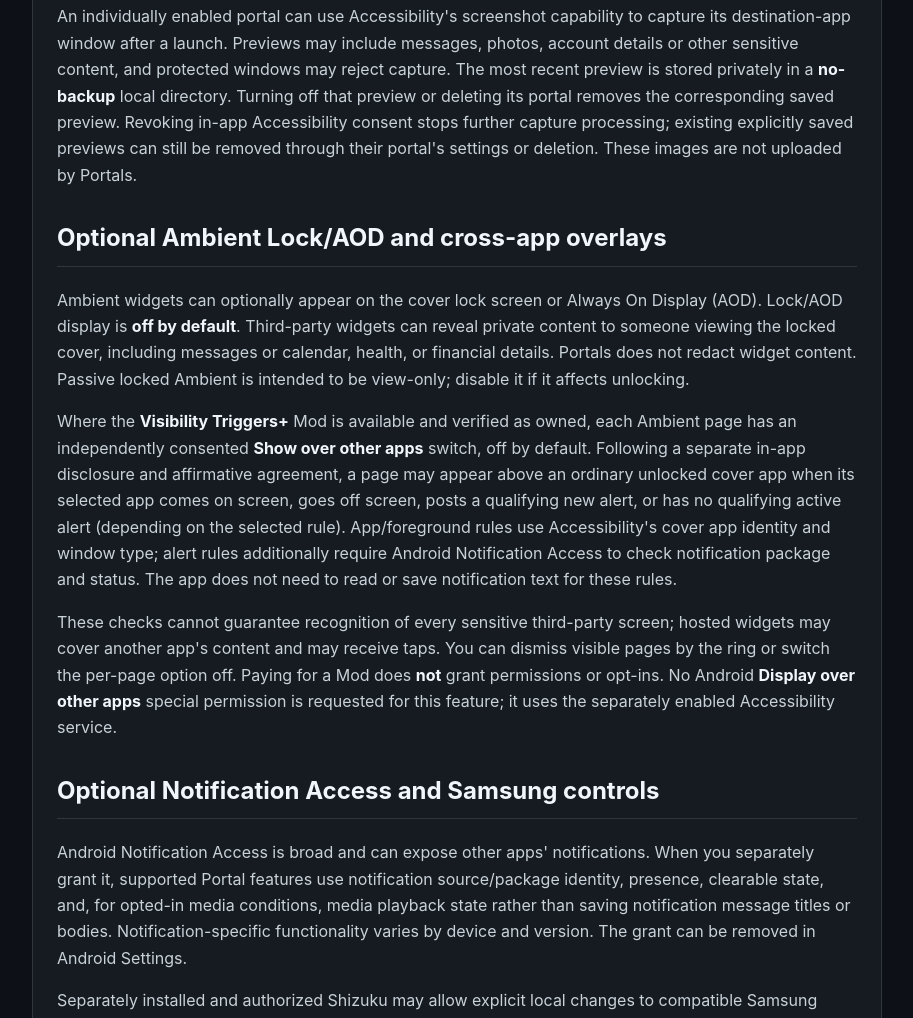
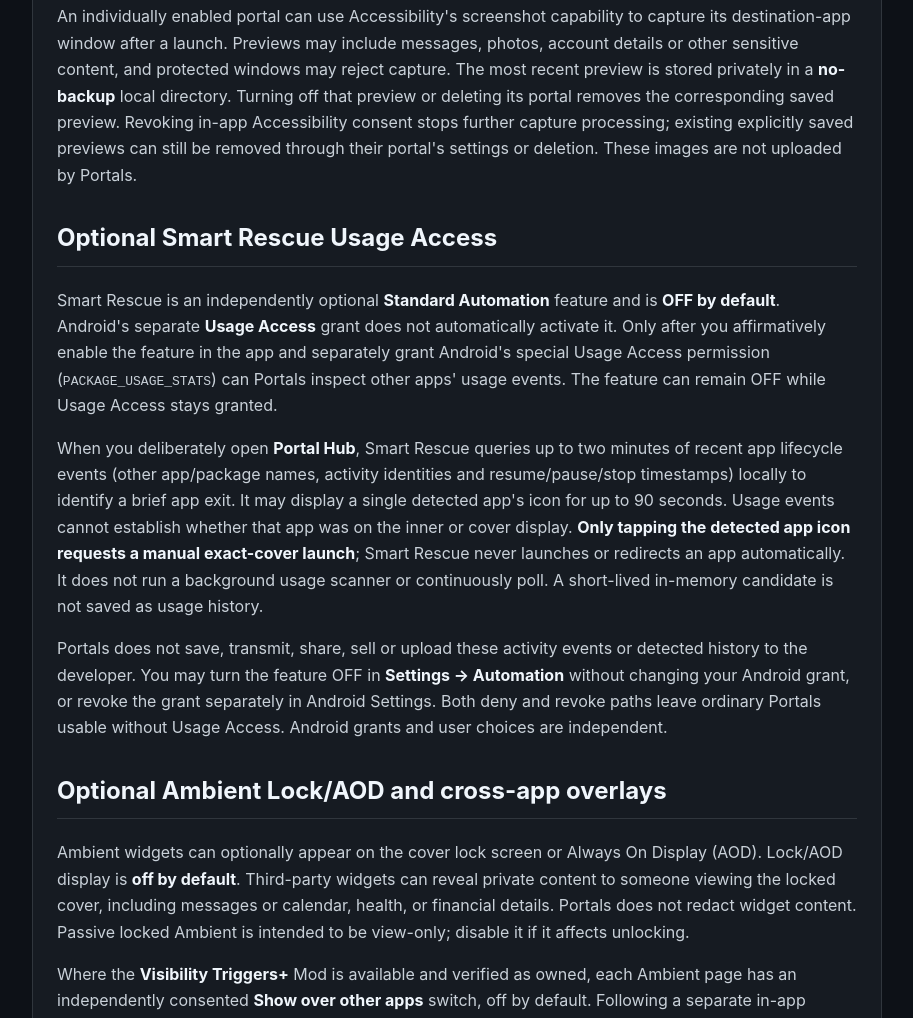
Before and after one commit to Katsuyamaki/Katsuyamaki.github.io, a plain HTML site: page droidos-portals-privacy.html in a window 1280 px wide. Shown: the part 1203-2221 px from the top of the page, without its empty margins (183-1096 px from the left). Drawn offline with Linux system fonts and the light colour scheme.

Commit message:
docs(vc16): synchronize hosted Smart Rescue Usage Access disclosure

```diff
--- a/droidos-portals-privacy.html
+++ b/droidos-portals-privacy.html
@@ -21,6 +21,10 @@
   <p>Accepting Accessibility does not opt you into screenshot previews, Lock/AOD, cross-app Ambient pages, Notification Access, Shizuku, or a paid Mod. Deny in Setup stops Portals' Accessibility-driven processing without revoking Android's separate service grant. You can also disable the service in Android Settings. Manual portal taps remain available without Accessibility.</p>
   <h2>Optional screenshot previews</h2>
   <p>An individually enabled portal can use Accessibility's screenshot capability to capture its destination-app window after a launch. Previews may include messages, photos, account details or other sensitive content, and protected windows may reject capture. The most recent preview is stored privately in a <strong>no-backup</strong> local directory. Turning off that preview or deleting its portal removes the corresponding saved preview. Revoking in-app Accessibility consent stops further capture processing; existing explicitly saved previews can still be removed through their portal's settings or deletion. These images are not uploaded by Portals.</p>
+  <h2>Optional Smart Rescue Usage Access</h2>
+  <p>Smart Rescue is an independently optional <strong>Standard Automation</strong> feature and is <strong>OFF by default</strong>. Android's separate <strong>Usage Access</strong> grant does not automatically activate it. Only after you affirmatively enable the feature in the app and separately grant Android's special Usage Access permission (<code>PACKAGE_USAGE_STATS</code>) can Portals inspect other apps' usage events. The feature can remain OFF while Usage Access stays granted.</p>
+  <p>When you deliberately open <strong>Portal Hub</strong>, Smart Rescue queries up to two minutes of recent app lifecycle events (other app/package names, activity identities and resume/pause/stop timestamps) locally to identify a brief app exit. It may display a single detected app's icon for up to 90 seconds. Usage events cannot establish whether that app was on the inner or cover display. <strong>Only tapping the detected app icon requests a manual exact-cover launch</strong>; Smart Rescue never launches or redirects an app automatically. It does not run a background usage scanner or continuously poll. A short-lived in-memory candidate is not saved as usage history.</p>
+  <p>Portals does not save, transmit, share, sell or upload these activity events or detected history to the developer. You may turn the feature OFF in <strong>Settings → Automation</strong> without changing your Android grant, or revoke the grant separately in Android Settings. Both deny and revoke paths leave ordinary Portals usable without Usage Access. Android grants and user choices are independent.</p>
   <h2>Optional Ambient Lock/AOD and cross-app overlays</h2>
   <p>Ambient widgets can optionally appear on the cover lock screen or Always On Display (AOD). Lock/AOD display is <strong>off by default</strong>. Third-party widgets can reveal private content to someone viewing the locked cover, including messages or calendar, health, or financial details. Portals does not redact widget content. Passive locked Ambient is intended to be view-only; disable it if it affects unlocking.</p>
   <p>Where the <strong>Visibility Triggers+</strong> Mod is available and verified as owned, each Ambient page has an independently consented <strong>Show over other apps</strong> switch, off by default. Following a separate in-app disclosure and affirmative agreement, a page may appear above an ordinary unlocked cover app when its selected app comes on screen, goes off screen, posts a qualifying new alert, or has no qualifying active alert (depending on the selected rule). App/foreground rules use Accessibility's cover app identity and window type; alert rules additionally require Android Notification Access to check notification package and status. The app does not need to read or save notification text for these rules.</p>
```
